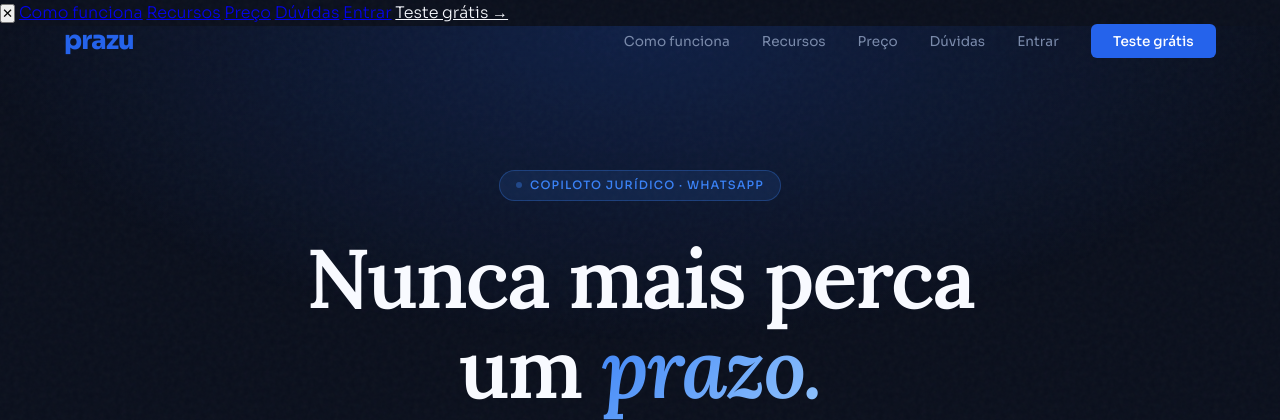
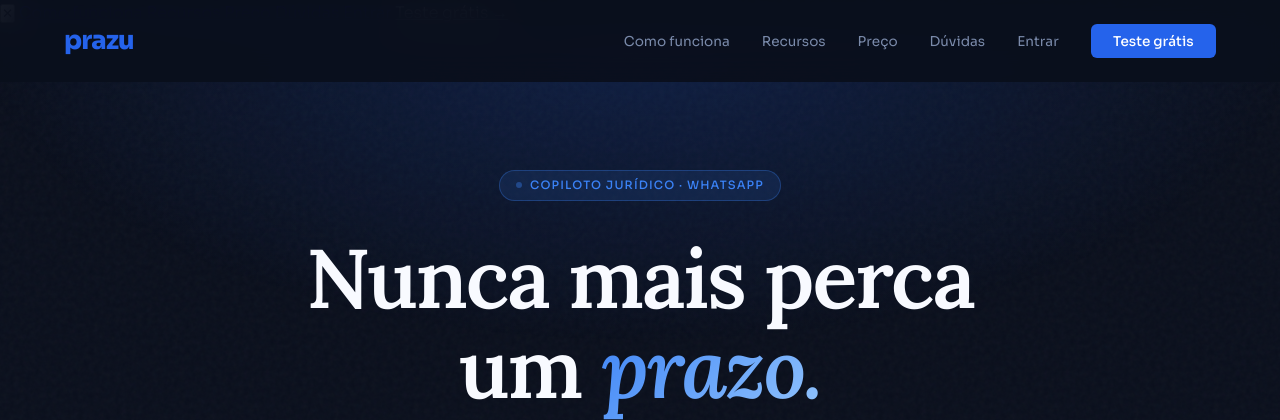
Before and after one commit to cerosplataforms/prazu, a FastAPI app: page / in a window 1280 px wide. Shown: the top 420 px of the page. Run offline with FastAPI, Linux system fonts and the light colour scheme; parts of the project's set-up code (start-up, migrations or seed data) failed here and were passed over.

Commit message:
fix: nav com background fixo

```diff
--- a/web/templates/landing.html
+++ b/web/templates/landing.html
@@ -47,6 +47,8 @@
       position: fixed; top: 0; left: 0; right: 0; z-index: 100;
       display: flex; align-items: center; justify-content: space-between;
       padding: 1.25rem 5%;
+      background: rgba(10,15,28,0.94);
+      backdrop-filter: blur(16px);
       transition: background 0.3s, border-color 0.3s;
       border-bottom: 1px solid transparent;
     }
```
